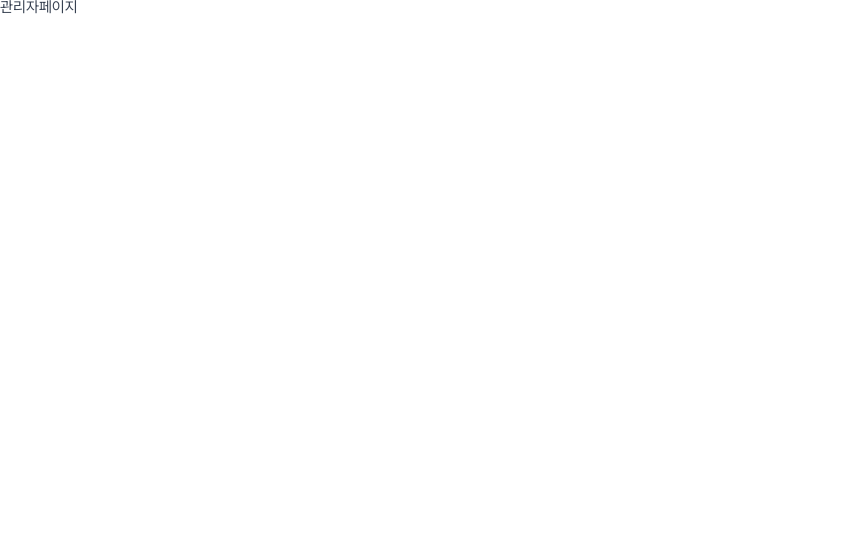
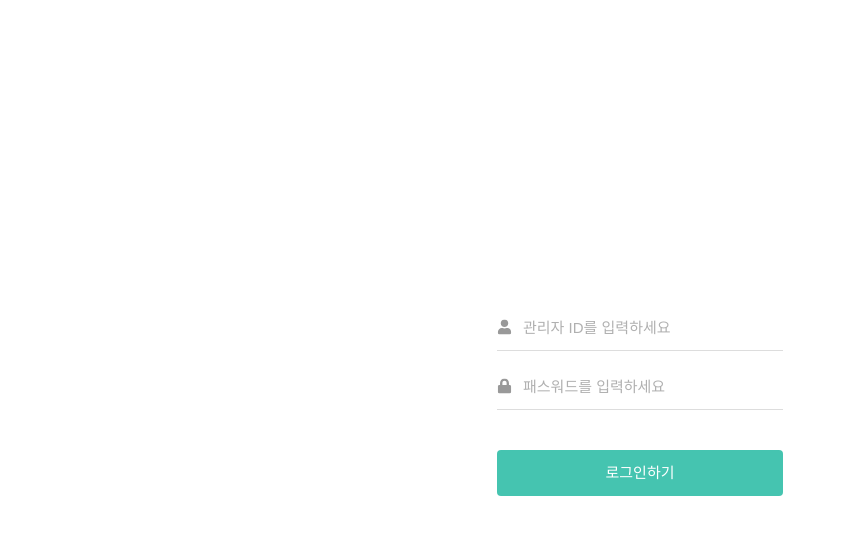
Before and after one commit to 1bins/1bins-blog, a Next.js app: page /admin in a window 1280 px wide. Shown: the top 534 px of the page, without its empty margins (0-845 px from the left). Built offline with nearby package versions, Linux system fonts and the light colour scheme.

Commit message:
:seedling: admin 로그인 페이지

```diff
--- /dev/null
+++ b/src/app/(admin)/admin/admin.module.scss
@@ -0,0 +1,70 @@
+@use '@/assets/scss/variable' as v;
+
+.container {
+  height: 100vh;
+  display: flex;
+  align-items: center;
+  justify-content: center;
+
+  .login-form {
+    .input-box {
+      position: relative;
+      display: flex;
+      align-items: center;
+      border-bottom: 1px solid #ddd;
+
+      svg {
+        position: absolute;
+        top: 50%;
+        left: 0;
+        transform: translateY(-50%);
+      }
+
+      &:nth-child(2) {
+        margin: 1.2rem 0 4rem;
+      }
+
+      &:after {
+        position: absolute;
+        content: '';
+        bottom: -0.1rem;
+        left: 0;
+        width: 100%;
+        height: 1px;
+        background: #666;
+        transform: scaleX(0);
+        transform-origin: left top;
+      }
+
+      &:has(input:focus) {
+        &:after {
+          transform: scaleX(1);
+          transition: transform .5s;
+        }
+      }
+    }
+
+    input, button {
+      width: 28.6rem;
+      height: 4.6rem;
+    }
+
+    input {
+      border: none;
+      padding-left: 2.6rem;
+      outline: none;
+    }
+
+    button {
+      width: 28.6rem;
+      color: #fff;
+      background: v.$color_primary;
+      border-radius: 0.4rem;
+      transition: background 0.45s;
+
+      &:hover {
+        background: v.$color_primary_deep;
+      }
+    }
+  }
+}
--- a/src/app/(admin)/admin/page.tsx
+++ b/src/app/(admin)/admin/page.tsx
@@ -1,7 +1,34 @@
+import style from './admin.module.scss';
+import classnames from 'classnames/bind';
+import { FaUser, FaLock } from "react-icons/fa";
+
+const cx = classnames.bind(style);
+
 export default function AdminPage() {
+
   return(
-    <div>
-      관리자페이지
+    <div className={cx('container')}>
+      <div className={cx('login-form')}>
+        <div className={cx('input-box')}>
+          <FaUser color="#999" />
+          <input
+            type="text"
+            name="userId"
+            placeholder="관리자 ID를 입력하세요"
+            required
+          />
+        </div>
+        <div className={cx('input-box')}>
+          <FaLock color="#999" />
+          <input
+            type="password"
+            name="userPw"
+            placeholder="패스워드를 입력하세요"
+            required
+          />
+        </div>
+        <button type="button">로그인하기</button>
+      </div>
     </div>
   )
 }
--- a/src/assets/scss/_variable.scss
+++ b/src/assets/scss/_variable.scss
@@ -1,6 +1,7 @@
 // primary
 $color_primary: #45C4B0;
 $color_primary_light: #00a2ff;
+$color_primary_deep: #33b39f;
 
 // secondary
 $color_secondary: #ffb700;
```
